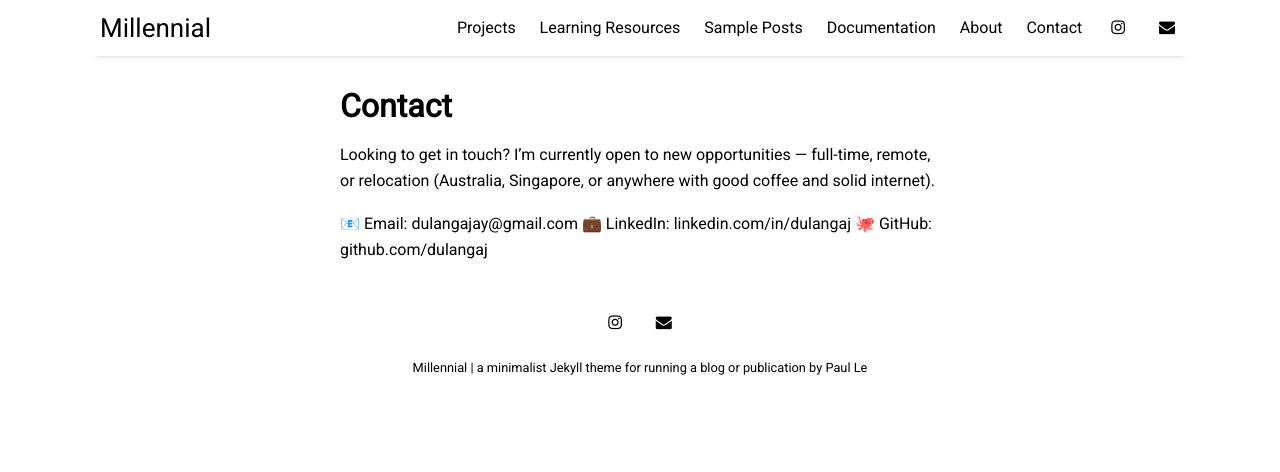
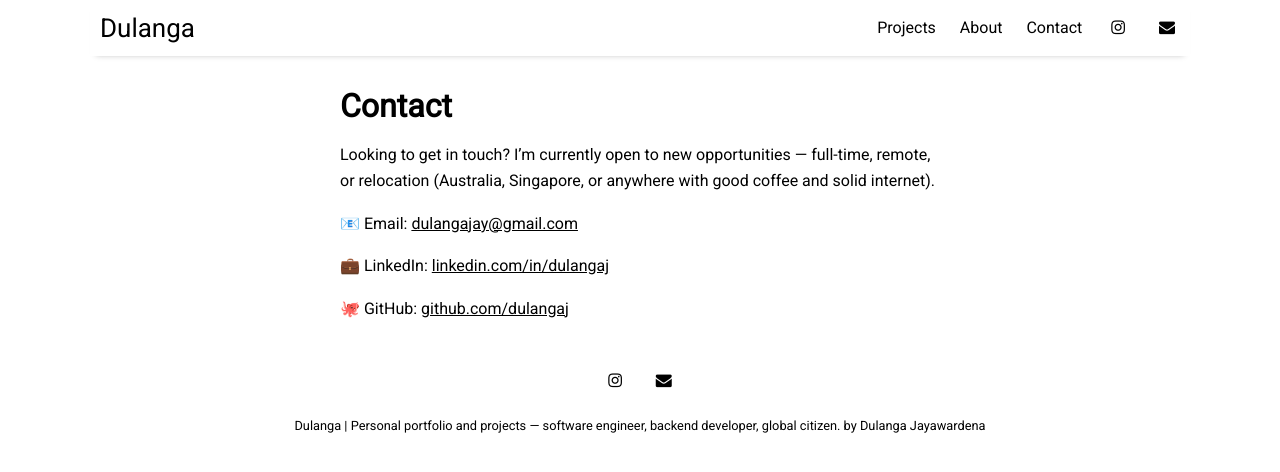
Before and after one commit to dulangaj/dulangaj.github.io, a Jekyll site: the page built from pages/contact.md, in a window 1280 px wide. Shown: the top 472 px of the page. Built offline with Jekyll 4.4.1, drawn with Linux system fonts in a browser that asks for light colours; nearby versions of some CDN libraries.

```diff
--- a/_config.yml
+++ b/_config.yml
@@ -10,9 +10,9 @@ permalink:           /:title
 plugins:             [jekyll-paginate, jekyll-sitemap, jekyll-feed, jekyll-seo-tag]
 
 # Customise atom feed settings (this is where Jekyll-Feed gets configuration information)
-title:		           "Millennial"
-description:	       "a minimalist Jekyll theme for running a blog or publication"
-author:              "Paul Le"
+title:		           "Dulanga"
+description:	       "Personal portfolio and projects — software engineer, backend developer, global citizen."
+author:              "Dulanga Jayawardena"
 
 # RSS 2.0 can be used instead of Atom by uncommenting following two lines
 #feed:
--- a/_data/settings.yml
+++ b/_data/settings.yml
@@ -8,9 +8,6 @@ google-ID: ''
 
 menu:
 - {name: 'Projects',  url: 'projects'}
-- {name: 'Learning Resources', url: 'resources'}
-- {name: 'Sample Posts',       url: 'sample-posts'}
-- {name: 'Documentation',      url: 'documentation'}
 - {name: 'About',              url: 'about'}
 - {name: 'Contact',            url: 'contact'}
 
--- a/pages/youtube_demo.md
+++ b/_posts/youtube_demo.md
@@ -1,8 +1,7 @@
 ---
 layout: category
 title: Sample Posts
-category: sample
-permalink: /sample-posts
+categories: projects
 ---
 
 
```
Also changed, not shown: pages/contact.md (+5 -3 lines), README.md.
